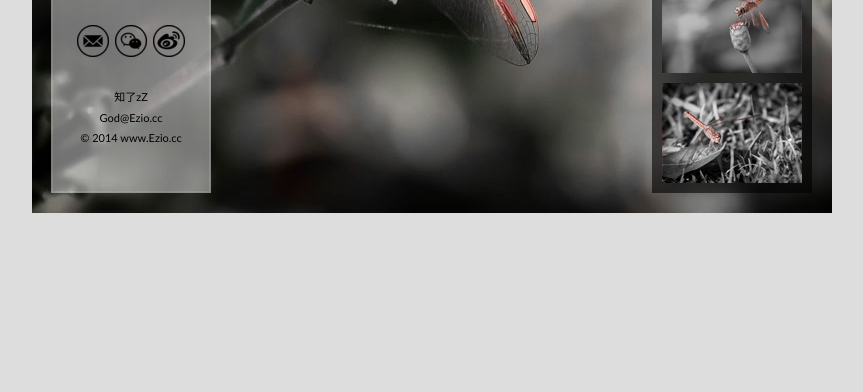
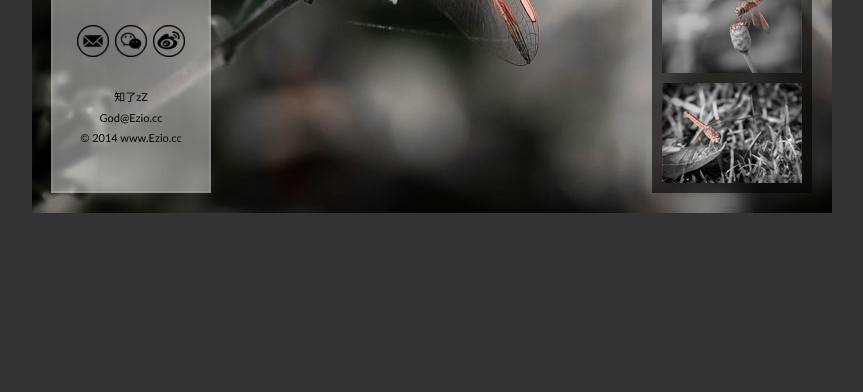
Before and after one commit to mowejay/mowejay.github.io, a plain HTML site: page index.html in a window 1280 px wide. Shown: the part 408-800 px from the top of the page, without its empty margins (208-1071 px from the left). Drawn offline with Linux system fonts and the light colour scheme; a script that the page names is missing; files whose address does not match are found by name.

Commit message:
Body
background-color：#333

```diff
--- a/css/templatemo_style.css
+++ b/css/templatemo_style.css
@@ -7,7 +7,7 @@ body{
 	font-size: 13px;
 	line-height: 1.6em;
 	font-family: "Trebuchet MS", Arial, Helvetica, sans-serif;
-	background-color: #DDD;
+	background-color: #333;
 }
 
 a, a:link, a:visited { color: #99CC99; font-weight: normal; text-decoration: none }
```
